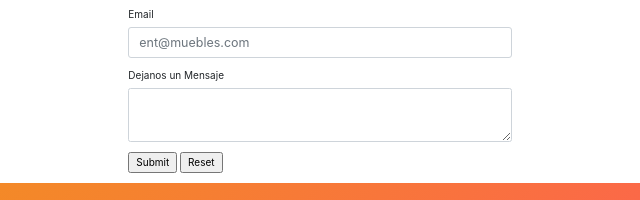
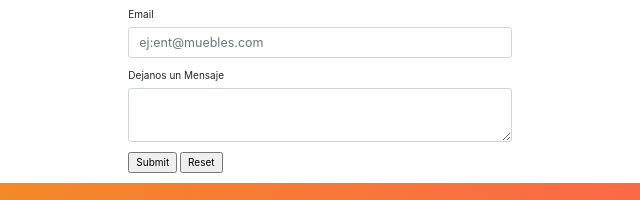
Before and after one commit to rodri154321/ENTmuebles, a plain HTML site: page Contacto.html in a window 1280 px wide. Shown: the part 329-529 px from the top of the page, 320-960 px from the left. Drawn offline with nearby package versions, Linux system fonts and the light colour scheme.

Commit message:
arreglos generales

```diff
--- a/Contacto.html
+++ b/Contacto.html
@@ -52,7 +52,7 @@
                         </div>
                         <div class="form-group">
                         <label for="exampleFormControlInput1">Email</label>
-                        <input type="email" class="form-control form-control-lg" id="exampleFormControlInput1" placeholder="ent@muebles.com">
+                        <input type="email" class="form-control form-control-lg" id="exampleFormControlInput1" placeholder="ej:ent@muebles.com">
                         </div>
                         <div class="form-group">
                         <label for="exampleFormControlTextarea1">Dejanos un Mensaje</label>
```
